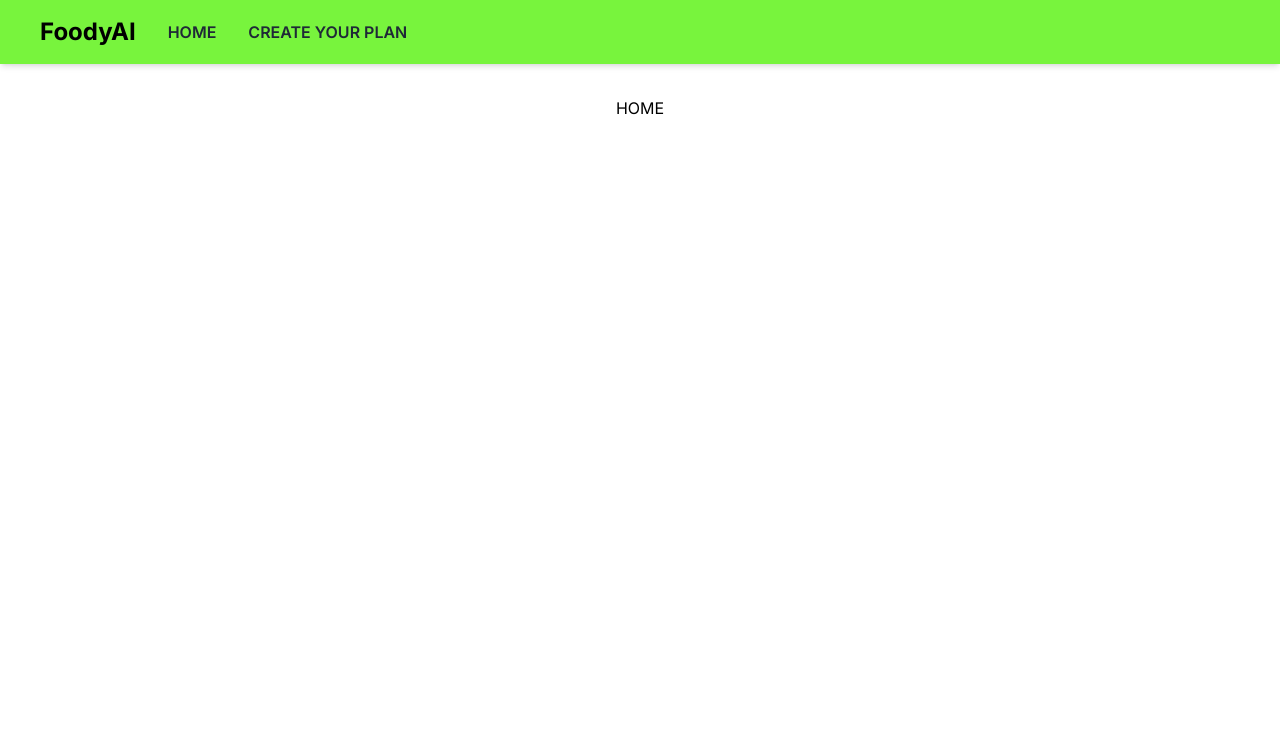
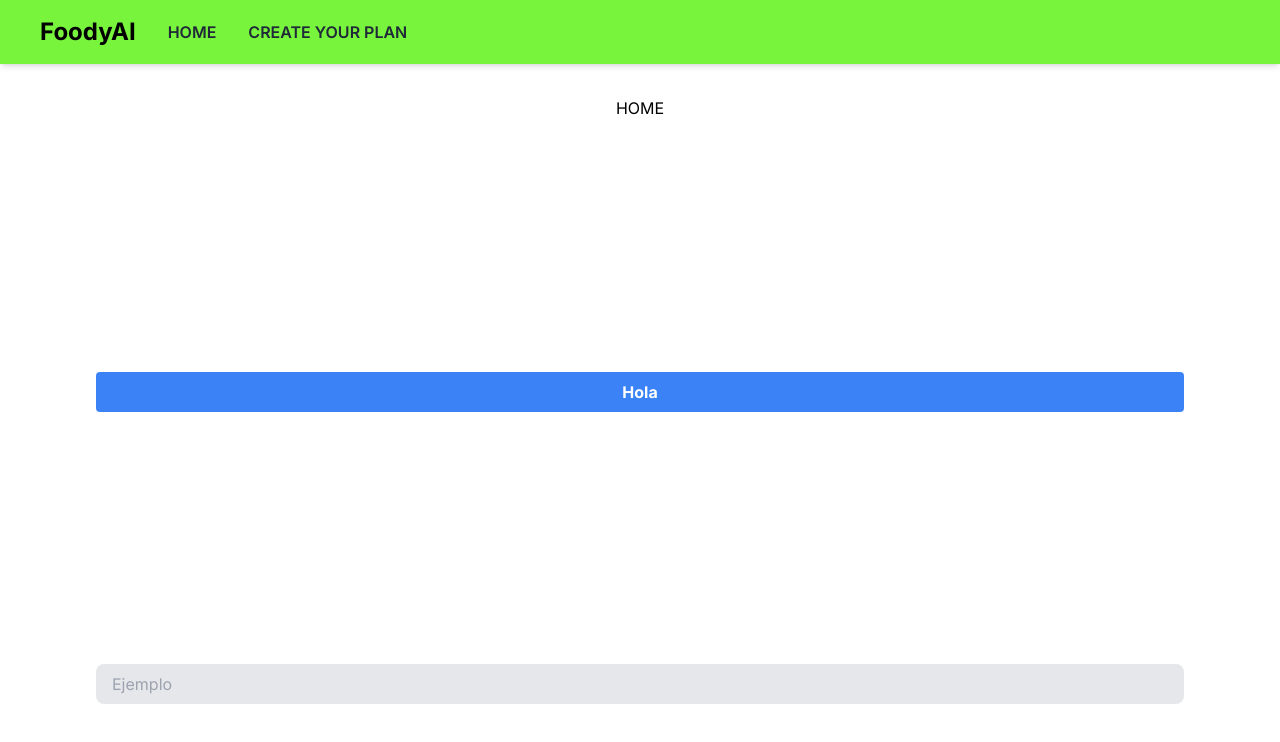
Before and after one commit to TommySosa/Foody-AI, a Next.js app: page / in a window 1280 px wide. Shown: the top 742 px of the page. Built offline with nearby package versions, Linux system fonts and the light colour scheme.

Commit message:
create generic input and button

```diff
--- a/src/app/components/Button.jsx
+++ b/src/app/components/Button.jsx
@@ -1,8 +1,10 @@
 import React from 'react'
 
-function Button() {
+function Button(props) {
   return (
-    <div>Button</div>
+    <button className="bg-blue-500 hover:bg-blue-700 text-white font-bold py-2 px-4 rounded  w-full">
+      {props.text}
+    </button>
   )
 }
 
--- /dev/null
+++ b/src/app/components/Input.jsx
@@ -0,0 +1,8 @@
+
+function Input(props) {
+  return (
+    <input className="bg-gray-200 rounded-lg py-2 px-4 block w-full sm:w-auto sm:w-full" type="text" placeholder={props.placeholder} />
+  )
+}
+
+export default Input
--- a/src/app/page.jsx
+++ b/src/app/page.jsx
@@ -1,7 +1,11 @@
+import Button from "./components/Button";
+import Input from './components/Input';
 export default function Home() {
   return (
     <main className="flex min-h-screen flex-col items-center justify-between p-24">
       HOME
+      <Button text="Hola" />
+      <Input placeholder="Ejemplo"/>
     </main>
   )
 }
```
Also changed, not shown: src/app/login/page.jsx (added).
